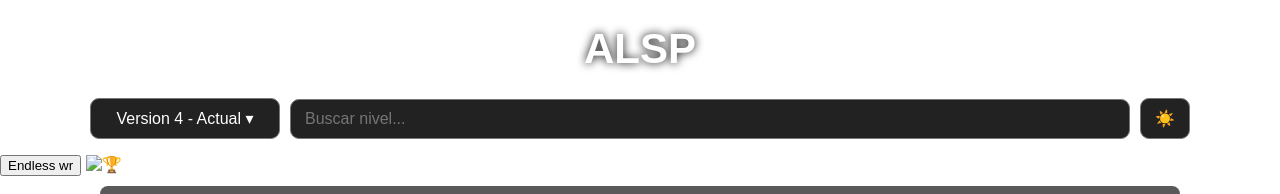
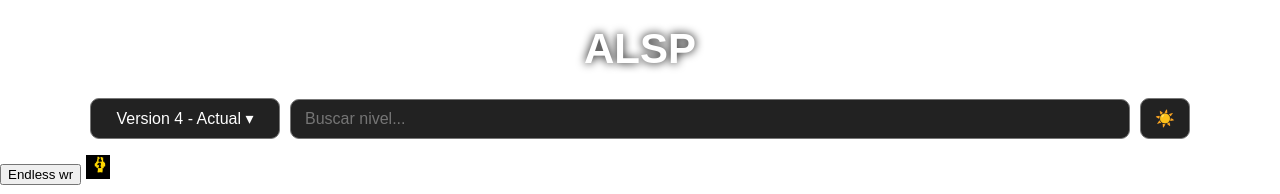
Before and after one commit to xyzignacio72-hue/spacewaves-ALSP, a plain HTML site: page index.html in a window 1280 px wide. Shown: the top 194 px of the page. Drawn offline with Linux system fonts and the light colour scheme.

Commit message:
Update index.html

```diff
--- a/index.html
+++ b/index.html
@@ -110,7 +110,7 @@ body.tema-claro #opciones-selector button:hover{background:#eee}
 </div>
  <div class="barra de controles">
   <button id="endless-wr-boton">Endless wr</button>
-  <img src="png" alt="🏆" width="24"
+  <img src="copa.jpeg" alt="🏆" width="24"
  </div>
 
 <!-- VERSION 4 -->
```
